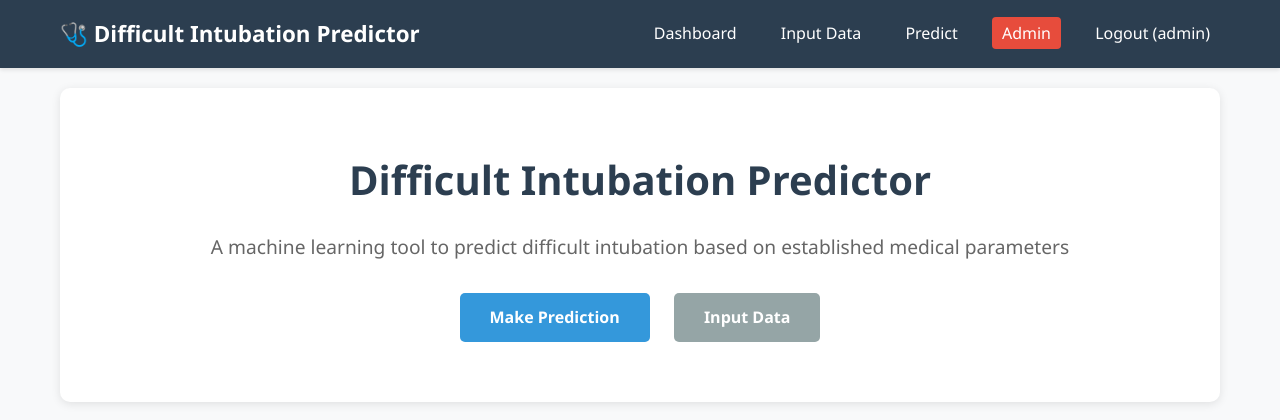
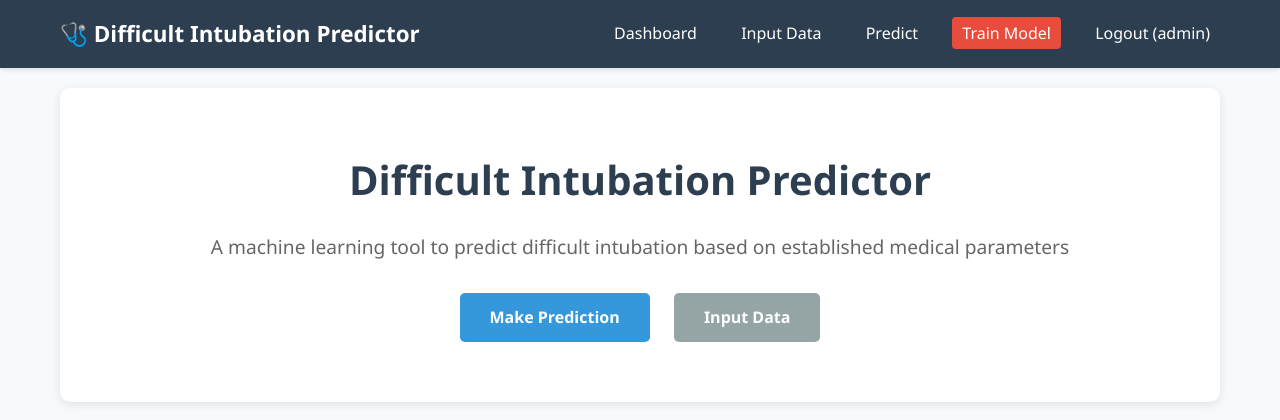
Before and after one commit to Ride-the-storm/difficult-intubation-predictor, a Flask app: page / in a window 1280 px wide. Shown: the top 420 px of the page. Run offline with Flask 3, Linux system fonts and the light colour scheme; a user stored in the database is signed in.

Commit message:
Update base.html

```diff
--- a/templates/base.html
+++ b/templates/base.html
@@ -18,7 +18,7 @@
                     <a href="{{ url_for('input_data') }}">Input Data</a>
                     <a href="{{ url_for('predict') }}">Predict</a>
                     {% if current_user.is_admin %}
-                        <a href="/admin" class="admin-link">Admin</a>
+                        <a href="/train-model" class="admin-link">Train Model</a>
                     {% endif %}
                     <a href="{{ url_for('logout') }}">Logout ({{ current_user.username }})</a>
                 {% else %}
```
